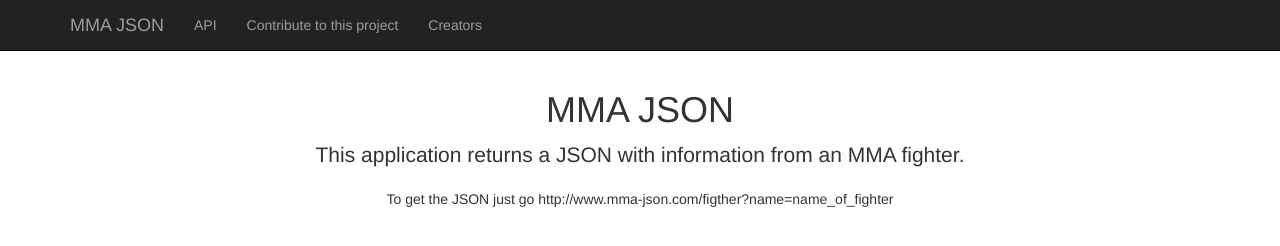
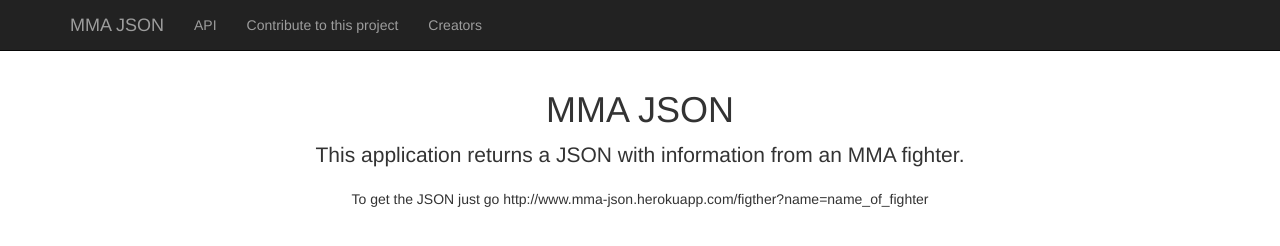
Before and after one commit to LorenzoWF/MMA-JSON, a website: page index.html in a window 1280 px wide. Drawn offline with nearby package versions, Linux system fonts and the light colour scheme.

Commit message:
Ajustes finais da versao 1

```diff
--- a/index.html
+++ b/index.html
@@ -11,23 +11,14 @@
 
     <title>MMA JSON</title>
 
-    <!-- Bootstrap Core CSS -->
     <link href="/css/bootstrap.min.css" rel="stylesheet">
 
-    <!-- Custom CSS -->
     <style>
     body {
         padding-top: 70px;
-        /* Required padding for .navbar-fixed-top. Remove if using .navbar-static-top. Change if height of navigation changes. */
     }
     </style>
 
-    <!-- HTML5 Shim and Respond.js IE8 support of HTML5 elements and media queries -->
-    <!-- WARNING: Respond.js doesn't work if you view the page via file:// -->
-    <!--[if lt IE 9]>
-        <script src="https://oss.maxcdn.com/libs/html5shiv/3.7.0/html5shiv.js"></script>
-        <script src="https://oss.maxcdn.com/libs/respond.js/1.4.2/respond.min.js"></script>
-    <![endif]-->
 
 </head>
 
@@ -73,7 +64,7 @@
                 <h1>MMA JSON</h1>
                 <p class="lead">This application returns a JSON with information from an MMA fighter.</p>
                 <ul class="list-unstyled">
-                    <li>To get the JSON just go http://www.mma-json.com/figther?name=name_of_fighter</li>
+                    <li>To get the JSON just go http://www.mma-json.herokuapp.com/figther?name=name_of_fighter</li>
                     <li></li>
                 </ul>
             </div>
--- a/index.js
+++ b/index.js
@@ -30,7 +30,6 @@ app.get('/fighter', function(req, res){
     res.send("ERRORR!");
   } else {
     sherdog.fighter(fighter, function(data){
-      console.log(data);
       res.send(data);
     });
   }
@@ -38,8 +37,6 @@ app.get('/fighter', function(req, res){
 
 });
 
-//app.listen(3000);
-
 app.listen(process.env.PORT || 3000, function () {
   console.log('Example app listening on port 3000!');
 });
```
Also changed, not shown: sherdog_crawler.js (indentation only).
